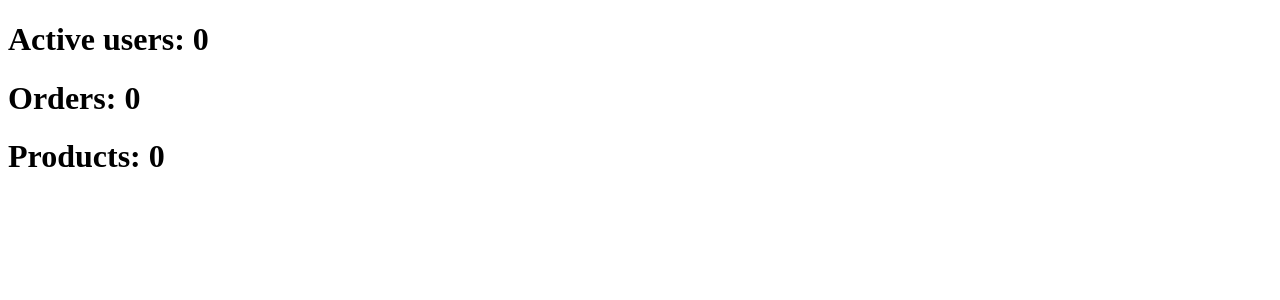
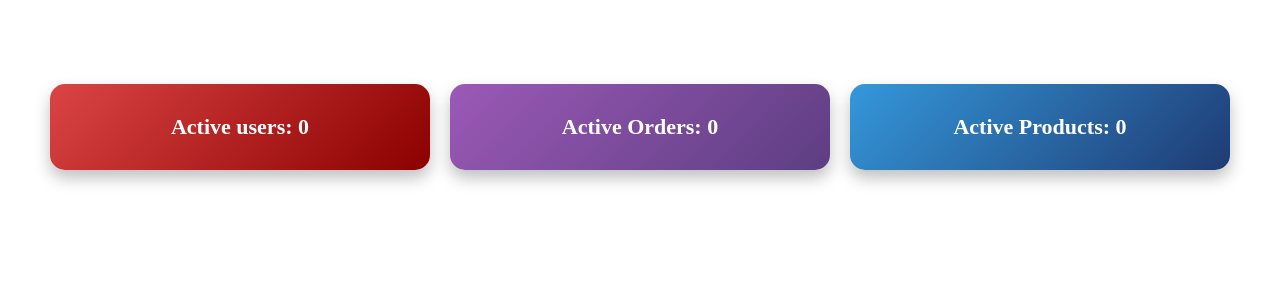
Before and after one commit to Bledioni/primexTech, a PHP site: page /adminStats.php in a window 1280 px wide. Shown: the top 300 px of the page. Run offline with PHP 8.4, Linux system fonts and the light colour scheme; data that the repository does not hold is empty.

Commit message:
fixed stats with interactive style

```diff
--- a/admin/admin.php
+++ b/admin/admin.php
@@ -15,8 +15,6 @@
     <meta charset="UTF-8">
     <meta name="viewport" content="width=device-width, initial-scale=1.0">
     <title>Document</title>
-    <link rel="stylesheet" href="../assets/admin/adminDashboard.css">
-    <link rel="stylesheet" href="../assets/admin/addProducts.css">
 </head>
 <body>
 
--- a/admin/adminStats.php
+++ b/admin/adminStats.php
@@ -37,6 +37,7 @@
     <meta charset="UTF-8">
     <meta name="viewport" content="width=device-width, initial-scale=1.0">
     <title>Document</title>
+    <link rel="stylesheet" href="../display/css/adminStats.css">
 </head>
 <body>
 
@@ -74,9 +75,19 @@
         }
     ?>
 
+    <div class="dashboard-stats">
+  <div class="stat-card red">
     <h1>Active users: <?= $total_users ?></h1>
-    <h1>Orders: <?= $total_orders ?></h1>
-    <h1>Products: <?= $total_produts ?></h1>
+  </div>
+  <div class="stat-card purple">
+    <h1>Active Orders: <?= $total_orders ?></h1>
+  </div>
+  <div class="stat-card blue">
+    <h1>Active Products: <?= $total_produts ?></h1>
+  </div>
+</div>
+
+
 
 </body>
 </html>
--- /dev/null
+++ b/display/css/adminStats.css
@@ -0,0 +1,44 @@
+.dashboard-stats {
+  display: flex;
+  flex-wrap: wrap;
+  gap: 20px;
+  padding: 20px;
+  justify-content: center;
+  margin-top: 4rem;
+}
+
+.stat-card {
+  color: white;
+  border-radius: 15px;
+  padding: 30px 40px;
+  box-shadow: 0 8px 16px rgba(0, 0, 0, 0.25);
+  transition: transform 0.3s ease, box-shadow 0.3s ease;
+  text-align: center;
+  min-width: 200px;
+  flex: 1;
+  max-width: 300px;
+}
+
+.stat-card h1 {
+  font-size: 22px;
+  margin: 0;
+  font-weight: 600;
+}
+
+.stat-card:hover {
+  transform: translateY(-5px);
+  box-shadow: 0 12px 24px rgba(0, 0, 0, 0.35);
+}
+
+/* Gradient themes */
+.stat-card.red {
+  background: linear-gradient(135deg, #DB4444, #8B0000);
+}
+
+.stat-card.purple {
+  background: linear-gradient(135deg, #9B59B6, #5D3E82);
+}
+
+.stat-card.blue {
+  background: linear-gradient(135deg, #3498DB, #1F3B73);
+}
```
Also changed, not shown: admin/dashboard.php (+81 -24 lines), display/css/adminDashBoard.css (+45 -16 lines).
